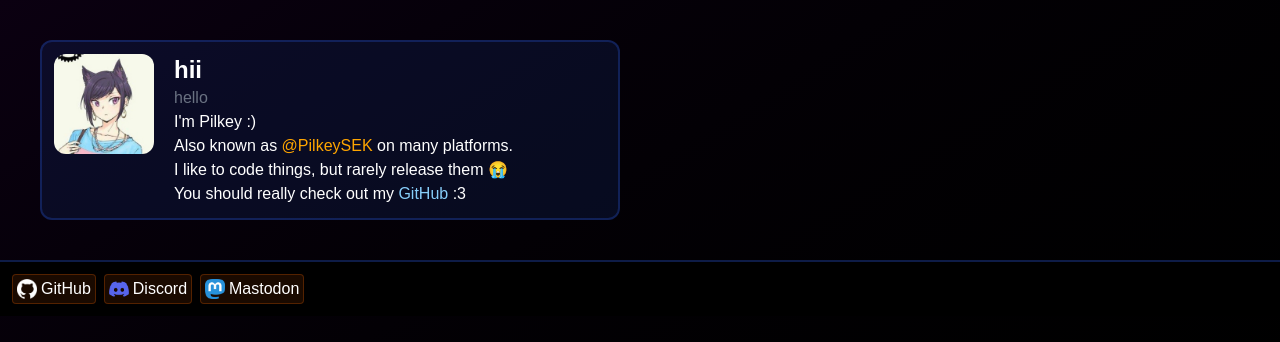
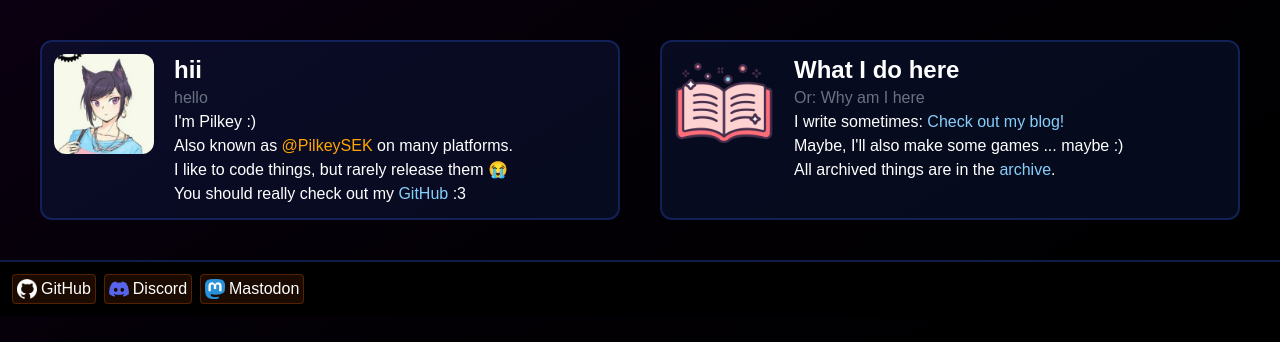
Before and after one commit to PilkeySEK/pilkey-website, a SvelteKit app: page / in a window 1280 px wide. Shown: the top 342 px of the page. Built offline with nearby package versions, Linux system fonts and the light colour scheme.

Commit message:
blog page, archive, box

```diff
--- a/src/routes/+page.svelte
+++ b/src/routes/+page.svelte
@@ -13,6 +13,15 @@
 			<br />Also known as <profile-colored-text>@PilkeySEK</profile-colored-text> on many platforms.
 			<br />I like to code things, but rarely release them 😭
 			<br />You should really check out my <a href="https://github.com/PilkeySEK">GitHub</a> :3
+		</p>
+	</GridBox>
+	<GridBox image="/assets/book1.png" image_alt="Book">
+		<Title>What I do here</Title>
+		<Subtitle>Or: Why am I here</Subtitle>
+		<p>
+			I write sometimes: <a href="/blog">Check out my blog!</a>
+			<br />Maybe, I'll also make some games ... maybe :)
+			<br />All archived things are in the <a href="/archive">archive</a>.
 		</p>
 	</GridBox>
 	<!--<GridBox>
--- /dev/null
+++ b/src/routes/archive/+page.svelte
@@ -0,0 +1,13 @@
+<script>
+	import Subtitle from '$lib/components/Subtitle.svelte';
+	import Title from '$lib/components/Title.svelte';
+</script>
+
+<div class="p-10">
+	<Title>Archive</Title>
+	<Subtitle>See all archived things</Subtitle>
+	<br />
+	<ul>
+		<li><a href="/archive">Placeholder</a></li>
+	</ul>
+</div>
```
Also changed, not shown: src/routes/blog/+page.svelte (added), static/assets/book1.png (added).
